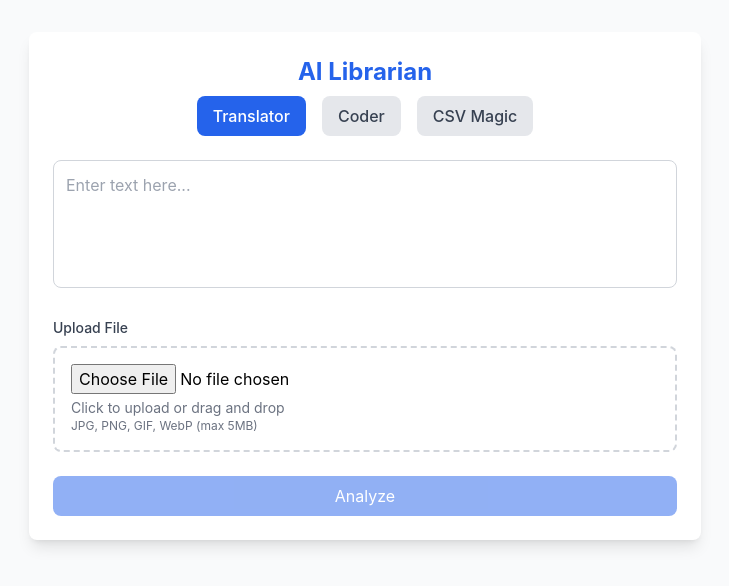
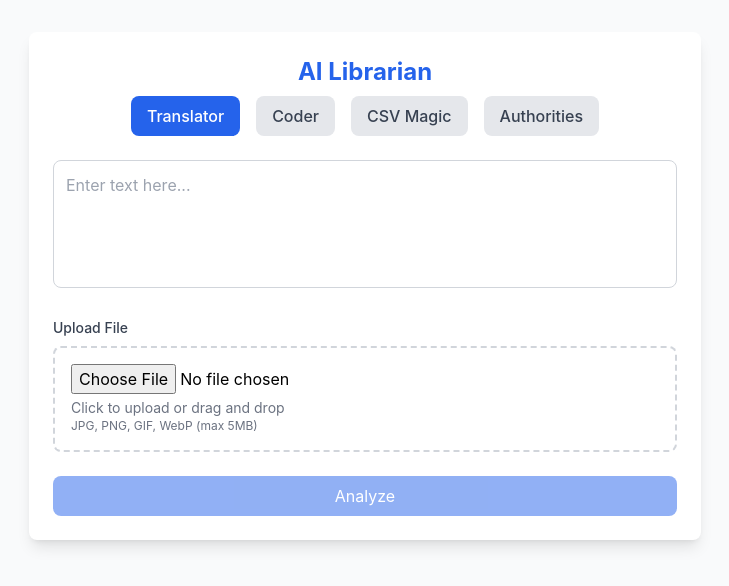
Before and after one commit to pjc-8513/ai, a React (Create React App) app: page / in a window 1280 px wide. Shown: the top 586 px of the page, without its empty margins (275-1004 px from the left). Built offline with nearby package versions, Linux system fonts and the light colour scheme.

Commit message:
authorities page

```diff
--- a/package.json
+++ b/package.json
@@ -4,6 +4,7 @@
   "private": true,
   "dependencies": {
     "@google/generative-ai": "^0.21.0",
+    "@shadcn/ui": "^0.0.4",
     "amqplib": "^0.10.5",
     "eventsource-parser": "^3.0.0",
     "express-rate-limit": "^7.5.0",
@@ -12,6 +13,7 @@
     "react-datepicker": "^8.0.0",
     "react-dom": "^19.0.0",
     "react-scripts": "^5.0.1",
+    "tailwind-merge": "^3.0.1",
     "web-vitals": "^4.2.4"
   },
   "scripts": {
--- a/src/App.js
+++ b/src/App.js
@@ -283,6 +283,22 @@ function App() {
                         >
                             CSV Magic
                         </button>
+                        <button
+                            onClick={() => {
+                                setMode('authorities');
+                                setError('');
+                                setOutputText('');
+                                setImage(null);
+                                setFiles([]);
+                            }}
+                            className={`px-4 py-2 rounded-lg font-medium ${
+                                mode === 'authorities'
+                                    ? 'bg-blue-600 text-white'
+                                    : 'bg-gray-200 text-gray-700 hover:bg-gray-300'
+                            }`}
+                        >
+                            Authorities
+                        </button>
                     </div>
 
                     {error && (
```
Also changed, not shown: 1 other file (tests, documents, lock files or other folders).
